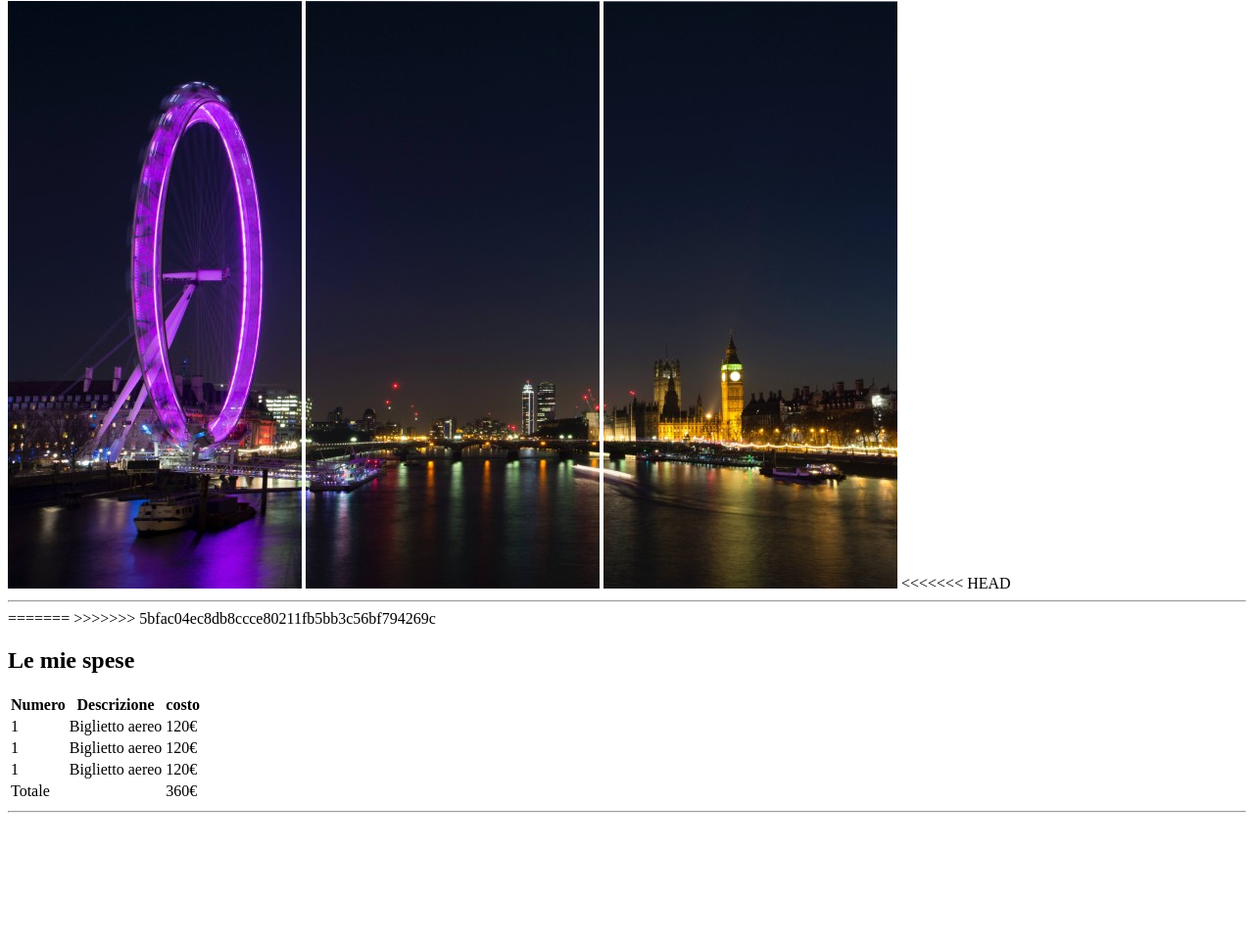
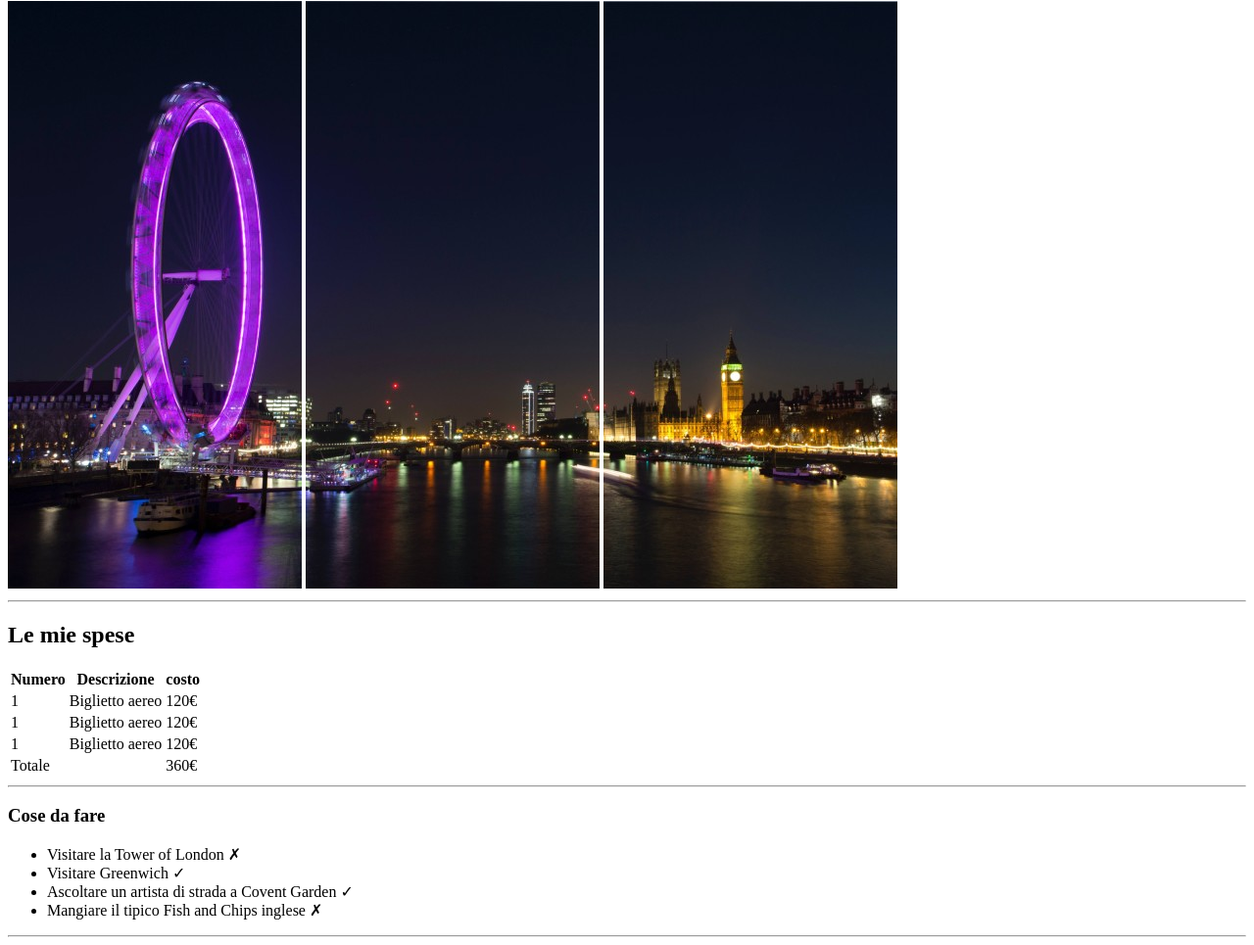
Before and after one commit to Alesbianchi/html-london-trip, a plain HTML site: page index.html in a window 1280 px wide. Shown: the part 79-1044 px from the top of the page at 98% size. Before the commit the page ends 917 px from the top, so only its background shows below. Drawn offline with Linux system fonts and the light colour scheme.

Commit message:
Unordered-List

```diff
--- a/index.html
+++ b/index.html
@@ -12,10 +12,7 @@
         <img src="img/london.jpg" alt="Immaggine london eye">
         <img src="img/london2.jpg" alt="Immaggine london river">
         <img src="img/london3.jpg" alt="Immagine london big ben">
-<<<<<<< HEAD
         <hr>
-=======
->>>>>>> 5bfac04ec8db8ccce80211fb5bb3c56bf794269c
     </header>
 
     <main>
@@ -60,12 +57,18 @@
                 </tfoot>
             </table>
             <hr>
-            <!-- qui inserirò la tabella -->
-
         </section>
 
         <section>
+            <h3>Cose da fare</h3>
             <!-- Qui inserirò unordered list-->
+             <ul>
+                <li>Visitare la Tower of London &#x2717;</li>
+                <li>Visitare Greenwich &check;</li>
+                <li>Ascoltare un artista di strada a Covent Garden &check;</li>
+                <li>Mangiare il tipico Fish and Chips inglese &#x2717;</li>
+             </ul>
+             <hr>
         </section>
 
         <section>
```
